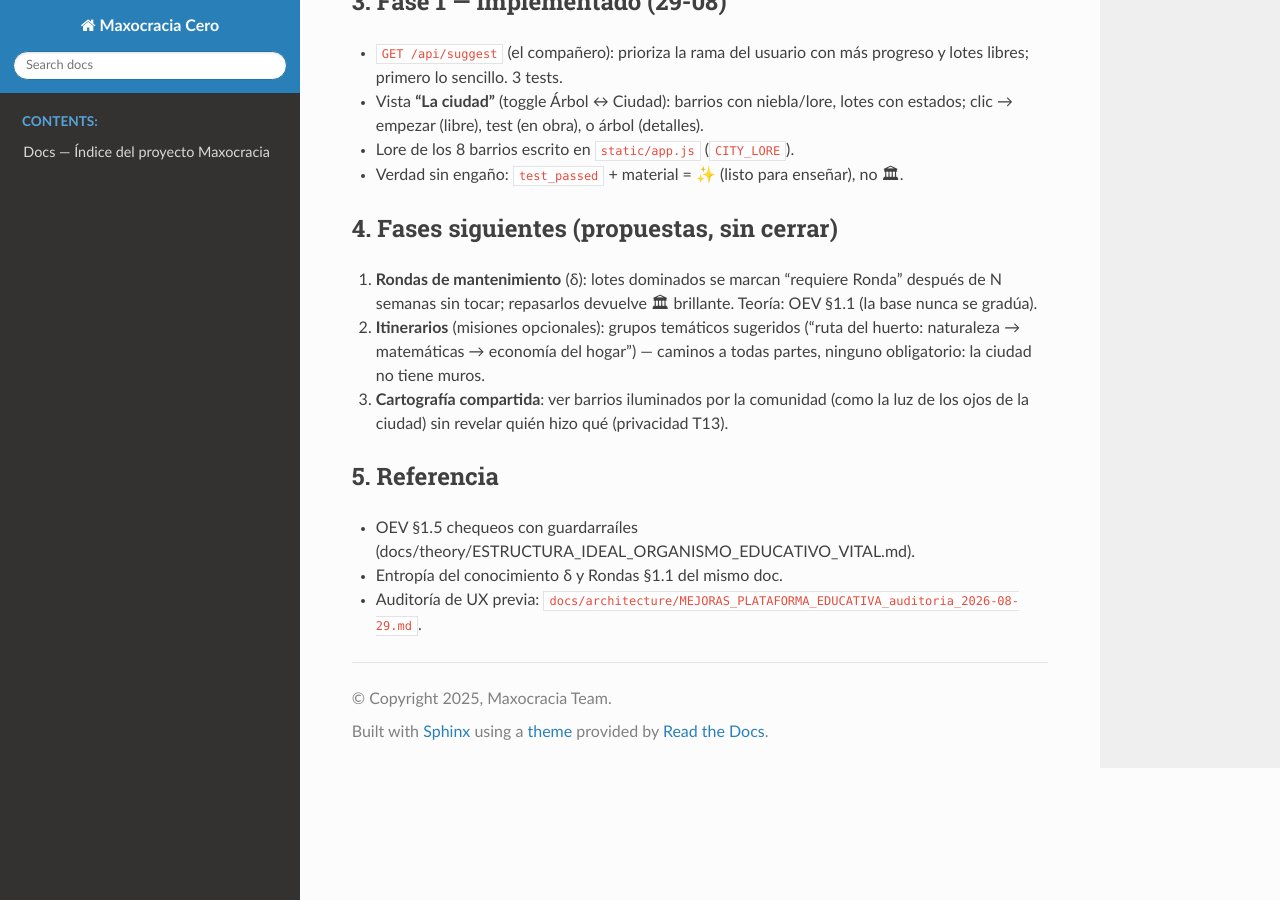
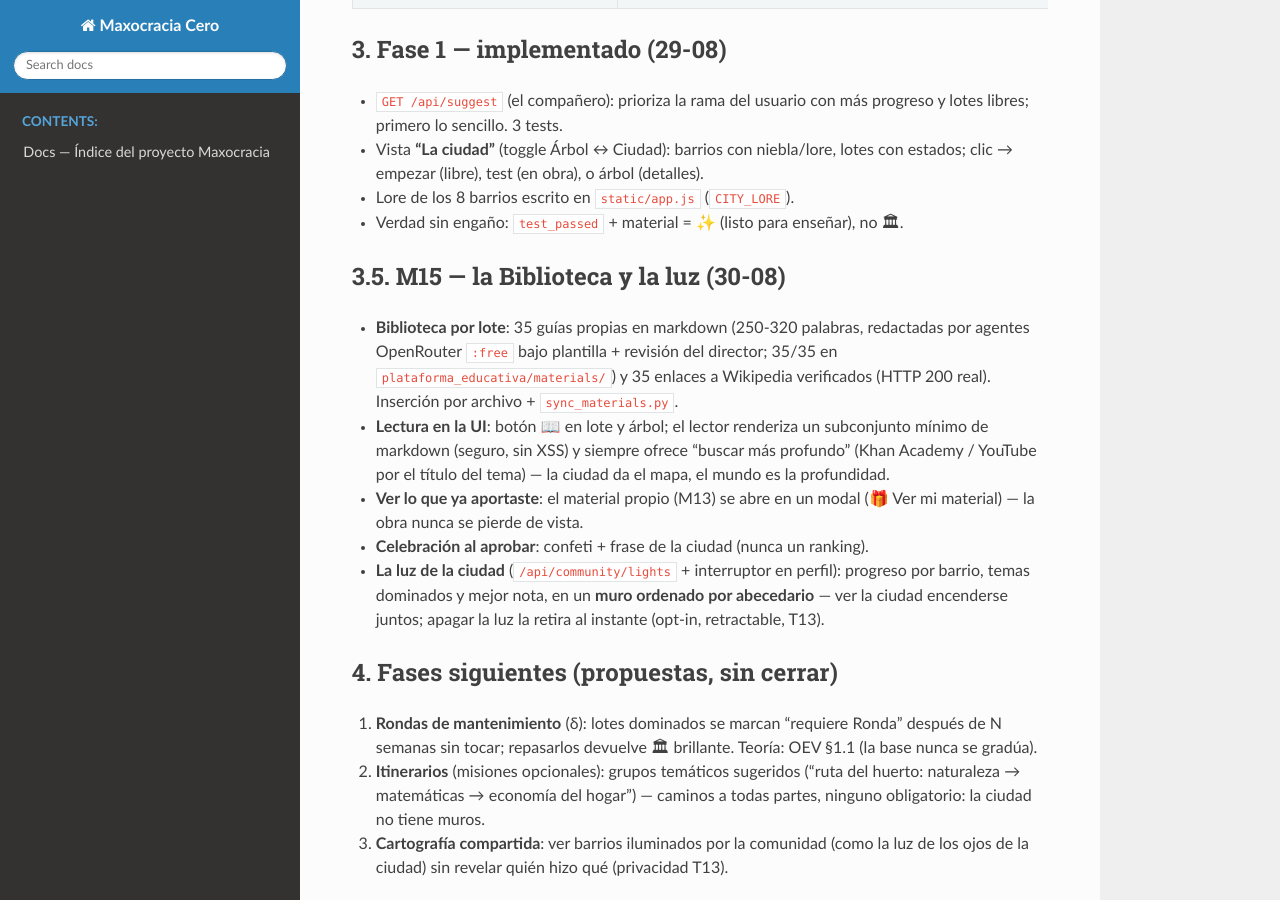
Before and after one commit to maxnelsonlopez/maxocracia-cero, a Sphinx documentation site: the page built from docs/architecture/GAMIFICACION_CIUDAD_APRENDIZAJE.md, in a window 1280 px wide and 900 px high, scrolled down 1036 px. Built offline with Sphinx 7.4.7 and the Read the Docs theme 3.1.0, drawn with Linux system fonts in a browser that asks for light colours; pages that are not in the unit, such as notebooks, are missing from menus; some of the changed text lies outside the part shown.

Commit message:
docs(educacion): biblioteca de la ciudad y la luz - diseno canonico (M15)
- BIBLIOTECA_CIUDAD_MATERIAL_EDUCATIVO.md: tres capas (guias propias /
  enlaces al mundo / obra de los aprendices), pipeline de insercion por
  archivo (el tejido se fork, no se rasca), reglas de compartir la luz
  (opt-in voluntario retractable, T13, estado-no-tribunal), datos y API.
- RF-EDU-16 (biblioteca) y RF-EDU-17 (luz compartida) en requisitos.
- GAMIFICACION_CIUDAD_APRENDIZAJE.md: estado M15 (lectura, celebracion,
  muro de luces) - la ciudad que provoca volver.

```diff
--- a/docs/architecture/GAMIFICACION_CIUDAD_APRENDIZAJE.md
+++ b/docs/architecture/GAMIFICACION_CIUDAD_APRENDIZAJE.md
@@ -2,7 +2,9 @@
 
 > **Sesión**: 29-08-2026 (idea de Max: "el conocimiento como ciudad que se forma
 > mientras aprendes"). **Estado**: Fase 1 implementada — vista de mapa-ciudad,
-> niebla, lore por barrio, compañero de sugerencias. OEV §1.5 (chequeos
+> niebla, lore por barrio, compañero de sugerencias; **M15 (30-08-2026)** añadió
+> la Biblioteca de la Ciudad (material educativo), la celebración al aprobar y
+> la luz compartida opt-in (sin ranking). OEV §1.5 (chequeos
 > gamificados con guardarraíles) como canon.
 
 ## 1. La metáfora
@@ -39,6 +41,24 @@ persona necesita orientarse. La ciudad del saber es un **mapa que se ilumina**:
 - Lore de los 8 barrios escrito en `static/app.js` (`CITY_LORE`).
 - Verdad sin engaño: `test_passed` + material = ✨ (listo para enseñar), no 🏛.
 
+## 3.5. M15 — la Biblioteca y la luz (30-08)
+
+- **Biblioteca por lote**: 35 guías propias en markdown (250-320 palabras,
+  redactadas por agentes OpenRouter `:free` bajo plantilla + revisión del
+  director; 35/35 en `plataforma_educativa/materials/`) y 35 enlaces a Wikipedia
+  verificados (HTTP 200 real). Inserción por archivo + `sync_materials.py`.
+- **Lectura en la UI**: botón 📖 en lote y árbol; el lector renderiza un
+  subconjunto mínimo de markdown (seguro, sin XSS) y siempre ofrece "buscar más
+  profundo" (Khan Academy / YouTube por el título del tema) — la ciudad da el
+  mapa, el mundo es la profundidad.
+- **Ver lo que ya aportaste**: el material propio (M13) se abre en un modal
+  (🎁 Ver mi material) — la obra nunca se pierde de vista.
+- **Celebración al aprobar**: confeti + frase de la ciudad (nunca un ranking).
+- **La luz de la ciudad** (`/api/community/lights` + interruptor en perfil):
+  progreso por barrio, temas dominados y mejor nota, en un **muro ordenado por
+  abecedario** — ver la ciudad encenderse juntos; apagar la luz la retira al
+  instante (opt-in, retractable, T13).
+
 ## 4. Fases siguientes (propuestas, sin cerrar)
 
 1. **Rondas de mantenimiento** (δ): lotes dominados se marcan "requiere Ronda"
```
Also changed, not shown: docs/architecture/BIBLIOTECA_CIUDAD_MATERIAL_EDUCATIVO.md (added, +127 -0 lines), docs/architecture/requisitos_fase2_ola4.md (+2 -0 lines).
